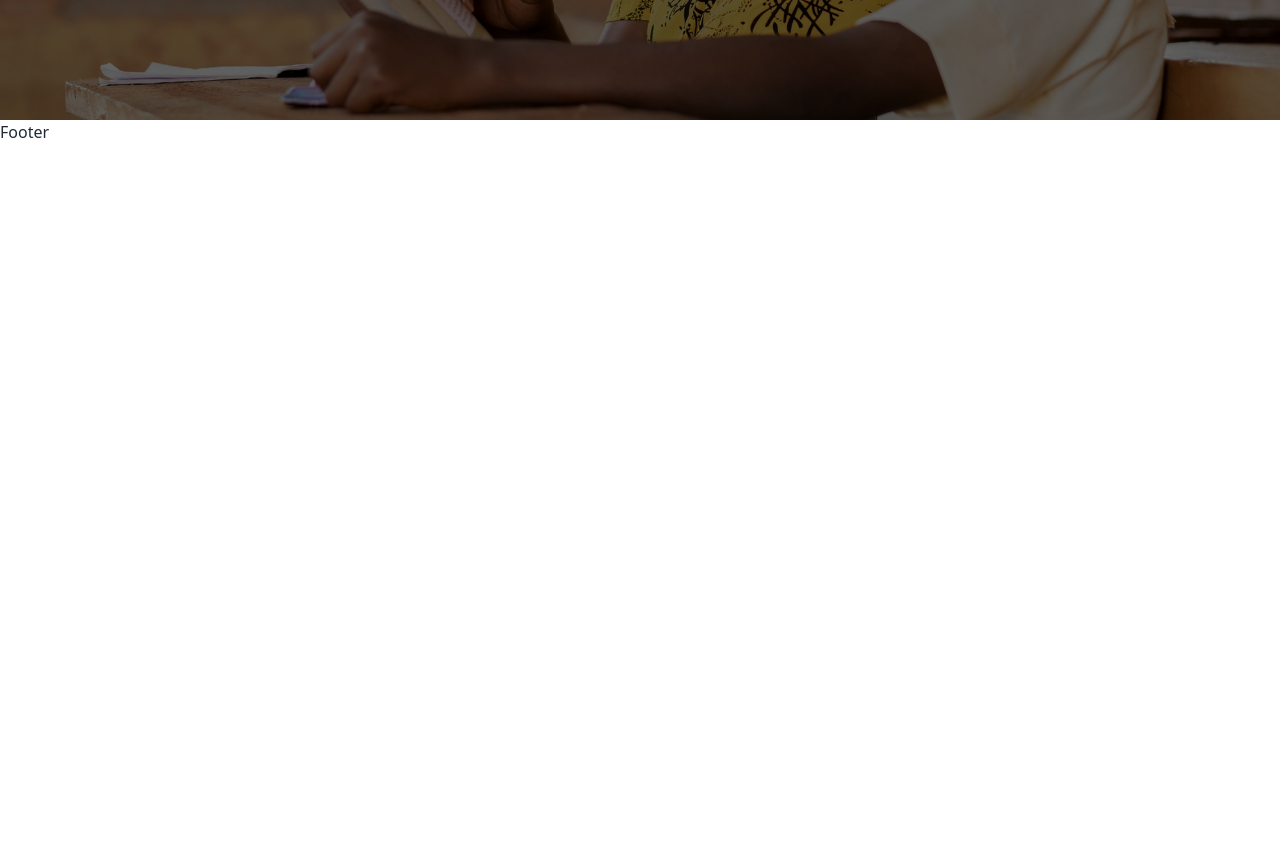
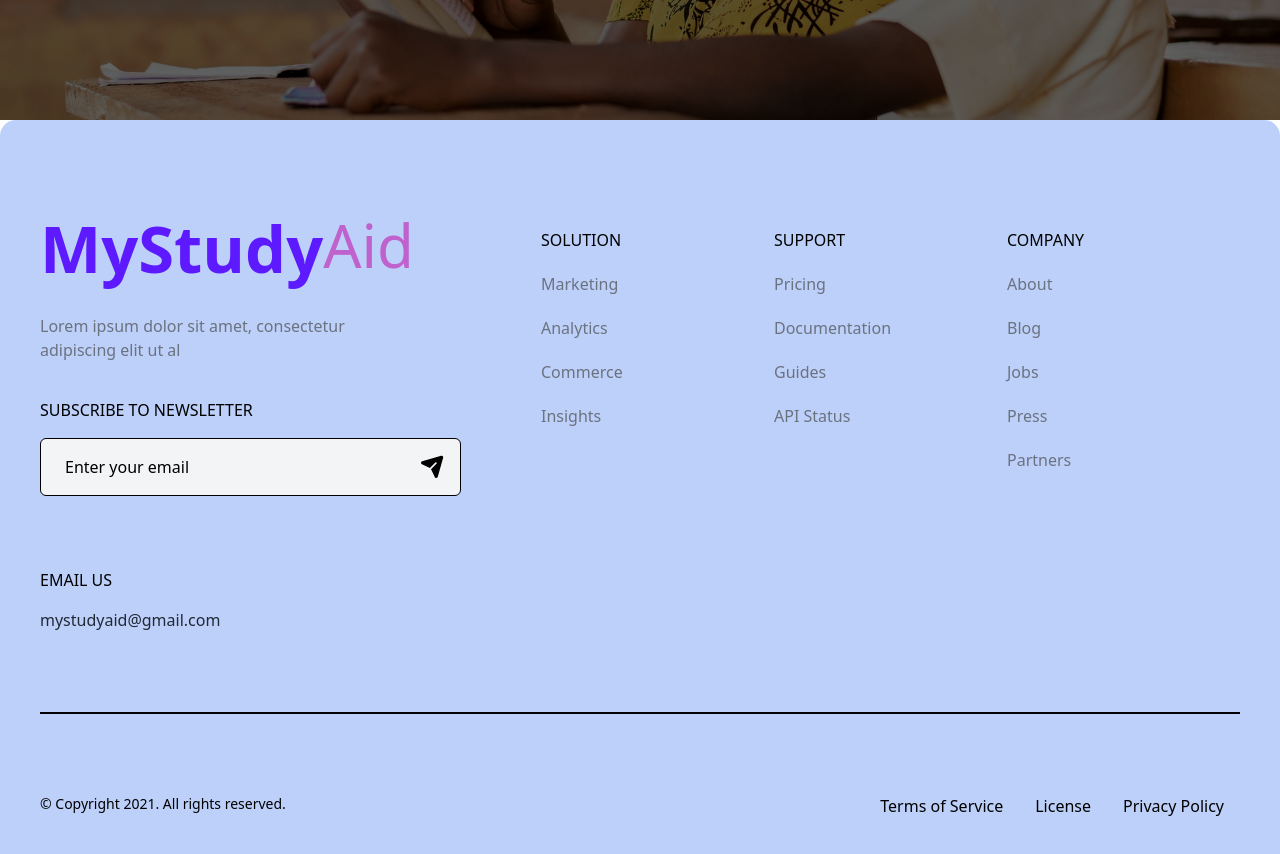
Before and after one commit to Edulink-Ghana/Frontend, a React (Vite) app: page /hero in a window 1280 px wide. Shown: the part 640-1494 px from the top of the page. Before the commit the page ends 800 px from the top, so only its background shows below. Built offline with nearby package versions, Linux system fonts and the light colour scheme.

Commit message:
Added the footer

```diff
--- a/src/components/Footer.jsx
+++ b/src/components/Footer.jsx
@@ -2,7 +2,156 @@ import React from 'react'
 
 const Footer = () => {
   return (
-    <div>Footer</div>
+    <div>
+      <section className='bg-[#bdd0f9] rounded-t-2xl'>
+        <div className="flex flex-col mx-auto w-full max-w-7xl px-5 py-16 md:px-10 md:py-20">
+          {/* TOP CONTAINER */}
+          <div className="flex flex-col lg:flex-row lg:justify-between ">
+            {/* LEFT DIV */}
+            <div className="flex flex-col lg:mr-20">
+              <div className='flex flex-row'>
+                <h1 className="dark:hidden text-[#5D1AFF] text-[65px] font-bold">MyStudy</h1>
+                <h1 className="dark:hidden text-[#BF62CD] text-[60px]">Aid</h1>
+              </div>
+              <p className="font-inter my-4 max-w-[350px] text-base font-light text-gray-500">
+                Lorem ipsum dolor sit amet, consectetur adipiscing elit ut al
+              </p>
+              {/* NEWSLETTER & EMAIL */}
+              <div className="flex flex-col">
+                <form action="" className="mb-10 mt-5 max-w-[421px]">
+                  <div className="relative">
+                    <label
+                      htmlFor="email"
+                      className="font-inter font-medium text-black"
+                    >
+                      SUBSCRIBE TO NEWSLETTER
+                    </label>
+                    <input
+                      type="email"
+                      className="font-inter relative mt-4 w-full rounded-md border border-black bg-gray-100 px-6 py-4 text-base text-black placeholder:text-black"
+                      placeholder="Enter your email"
+                      name="email"
+                    />
+                    <button
+                      type="submit"
+                      className="absolute right-[15px] top-[55px]"
+                    >
+                      <svg
+                        width="26"
+                        height="26"
+                        viewBox="0 0 24 24"
+                        fill="none"
+                        xmlns="http://www.w3.org/2000/svg"
+                      >
+                        <path
+                          d="M20.9743 3.02464C20.7856 2.83619 20.5502 2.70138 20.2923 2.63407C20.0343 2.56676 19.763 2.56938 19.5064 2.64167L2.03813 7.56858C1.74421 7.65147 1.4826 7.8221 1.28826 8.05765C1.09392 8.29321 0.976107 8.58247 0.950568 8.88678C0.925029 9.19109 0.992982 9.49594 1.14534 9.76059C1.2977 10.0252 1.52722 10.2371 1.8032 10.3678L9.10948 13.8287L14.1047 8.83347C14.2453 8.69281 14.4361 8.61379 14.635 8.61379C14.834 8.61379 15.0248 8.69281 15.1654 8.83347C15.3061 8.97413 15.3851 9.16491 15.3851 9.36384C15.3851 9.56276 15.3061 9.75354 15.1654 9.8942L10.1702 14.8894L13.6311 22.1957C13.751 22.4527 13.9419 22.6701 14.1813 22.8222C14.4208 22.9742 14.6988 23.0546 14.9824 23.0537C15.0253 23.0537 15.0686 23.0519 15.1121 23.0483C15.417 23.0245 15.7071 22.9073 15.9429 22.7127C16.1788 22.5181 16.349 22.2555 16.4303 21.9608L21.3572 4.4925C21.4294 4.23586 21.432 3.96463 21.3647 3.70665C21.2974 3.44868 21.1626 3.21328 20.9743 3.02464Z"
+                          fill="black"
+                        ></path>
+                      </svg>
+                    </button>
+                  </div>
+                </form>
+                <div>
+                  <h3
+                    htmlFor="email"
+                    className="font-inter mb-4 mt-8 font-medium text-black"
+                  >
+                    EMAIL US
+                  </h3>
+                  <p className="font-inter text-base">mystudyaid@gmail.com</p>
+                </div>
+              </div>
+            </div>
+            {/* RIGHT DIV */}
+            <div className="mt-7 max-w-[700px] grow lg:flex lg:flex-row">
+              {/* FOOTER LINKS */}
+              <div className="flex grow flex-row flex-wrap lg:flex-nowrap lg:items-start">
+                {/* LINK BLOCK */}
+                <div className="my-5 mr-8 flex max-w-[500px] grow basis-[100px] flex-col space-y-5 lg:mt-0">
+                  <h2 className="font-inter font-medium text-black">SOLUTION</h2>
+                  <a href="" className="font-inter font-light text-gray-500">
+                    Marketing
+                  </a>
+                  <a href="" className="font-inter font-light text-gray-500">
+                    Analytics
+                  </a>
+                  <a href="" className="font-inter font-light text-gray-500">
+                    Commerce
+                  </a>
+                  <a href="" className="font-inter font-light text-gray-500">
+                    Insights
+                  </a>
+                </div>
+                {/* LINK BLOCK */}
+                <div className="my-5 mr-8 flex max-w-[500px] grow basis-[100px] flex-col space-y-5 lg:mt-0">
+                  <h2 className="font-inter font-medium text-black">SUPPORT</h2>
+                  <a href="" className="font-inter font-light text-gray-500">
+                    Pricing
+                  </a>
+                  <a href="" className="font-inter font-light text-gray-500">
+                    Documentation
+                  </a>
+                  <a href="" className="font-inter font-light text-gray-500">
+                    Guides
+                  </a>
+                  <a href="" className="font-inter font-light text-gray-500">
+                    API Status
+                  </a>
+                </div>
+                {/* LINK BLOCK */}
+                <div className="my-5 mr-8 flex max-w-[500px] grow basis-[100px] flex-col space-y-5 lg:mt-0">
+                  <h2 className="font-inter font-medium text-black">COMPANY</h2>
+                  <a href="" className="font-inter font-light text-gray-500">
+                    About
+                  </a>
+                  <a href="" className="font-inter font-light text-gray-500">
+                    Blog
+                  </a>
+                  <a href="" className="font-inter font-light text-gray-500">
+                    Jobs
+                  </a>
+                  <a href="" className="font-inter font-light text-gray-500">
+                    Press
+                  </a>
+                  <a href="" className="font-inter font-light text-gray-500">
+                    Partners
+                  </a>
+                </div>
+              </div>
+            </div>
+          </div>
+          {/* DIVIDER */}
+          <div className="mx-auto my-12 w-full border border-black lg:my-20"></div>
+          {/* BOTTOM CONTAINER */}
+          <div className="lg:flex lg:flex-row-reverse lg:justify-between">
+            {/* SOCIAL MEDIA ICONS */}
+            <div className="mb-8 mt-6 flex flex-col md:flex-row lg:mt-0">
+              <a
+                href=""
+                className="mr-4 mb-4 md:mb-0 text-black transition hover:text-gray-400"
+              >
+                Terms of Service
+              </a>
+              <a
+                href=""
+                className="md:mx-4 mb-4 md:mb-0 text-black transition hover:text-gray-400"
+              >
+                License
+              </a>
+              <a
+                href=""
+                className="md:mx-4 text-black transition hover:text-gray-400"
+              >
+                Privacy Policy
+              </a>
+            </div>
+            <p className="font-inter text-sm text-black lg:mt-0">
+              © Copyright 2021. All rights reserved.
+            </p>
+          </div>
+        </div>
+      </section>
+    </div>
   )
 }
 
--- a/src/components/Navbar.jsx
+++ b/src/components/Navbar.jsx
@@ -11,8 +11,8 @@ const Navbar = () => {
           <div className="w-60 max-w-full px-4">
             <a href="/" className="block w-full py-5 text-3xl font-bold">
               <div className="flex flex-row pl-[40px]">
-                <h1 className="dark:hidden text-[#5D1AFF]">MyStudy</h1>
-                <h1 className="dark:hidden text-blue-600">Aid</h1>
+              <h1 className="dark:hidden text-[#5D1AFF] text-[35px] font-bold">MyStudy</h1>
+              <h1 className="dark:hidden text-[#BF62CD] text-[30px]">Aid</h1>
               </div>
               <div>
                 <h1 className="hidden dark:block">MyStudy</h1>
```
